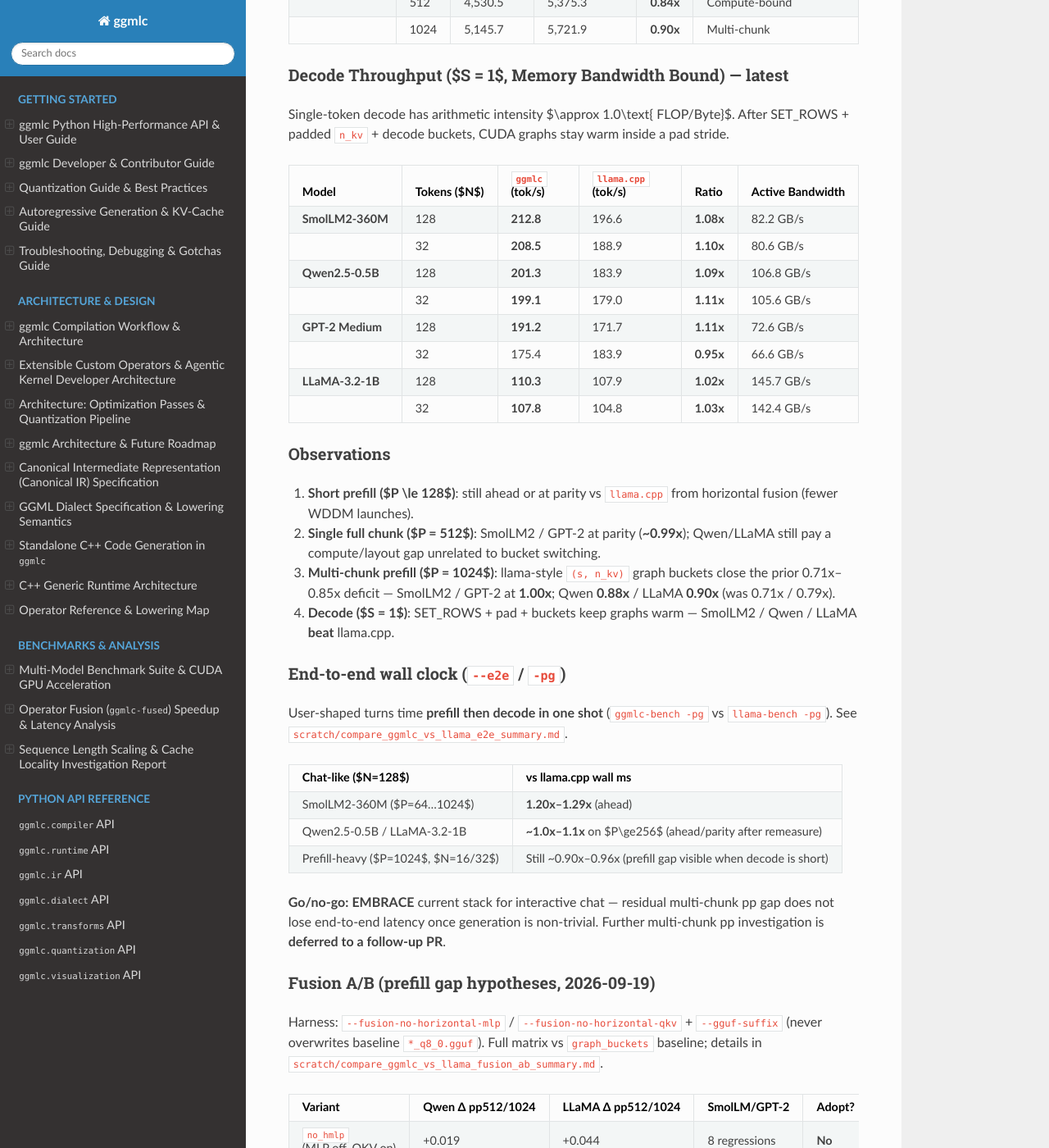
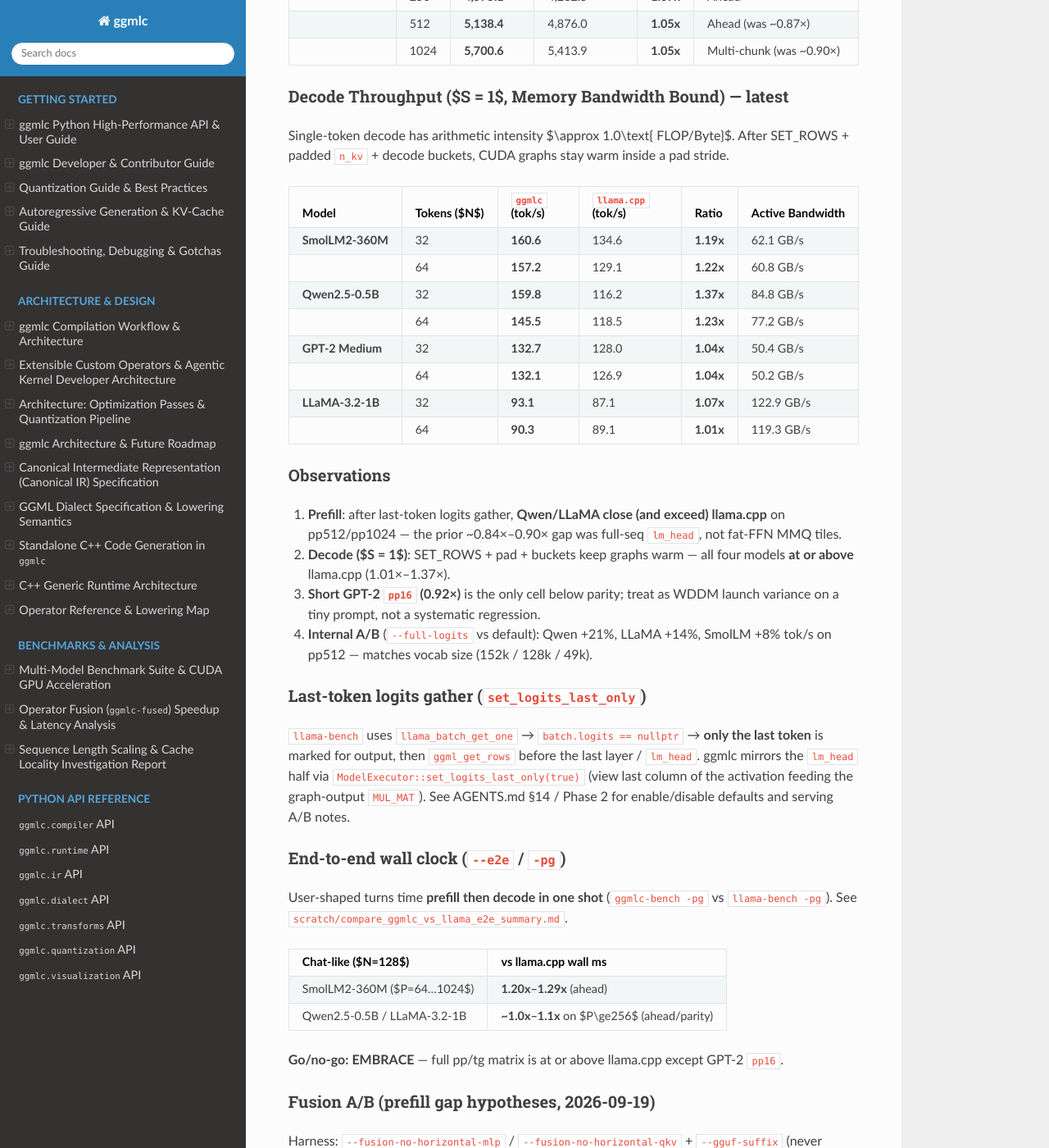
Before and after one commit to monatis/ggmlc, a Sphinx documentation site: the page built from docs/benchmarks/ggmlc_vs_llama_cpp.md, in a window 1280 px wide and 1400 px high, scrolled down 4647 px. Shown: the whole window at 82% size. Built offline with Sphinx 7.4.7 and the Read the Docs theme 3.1.0, drawn with Linux system fonts in a browser that asks for light colours; some of the changed text lies outside the part shown.

Commit message:
docs: publish latest comparative benchmark results

```diff
--- a/docs/benchmarks/ggmlc_vs_llama_cpp.md
+++ b/docs/benchmarks/ggmlc_vs_llama_cpp.md
@@ -7,11 +7,10 @@
 - **Approach**: `ggmlc` compiles models directly from PyTorch (`torch.export`) and JAX (`jaxpr`) traces into GGML graphs with automated optimization passes (horizontal fusion, view folding). `llama.cpp` implements models as hand-written C++ classes.
 - **Graph structure**: `ggmlc` has ~1.5x–2x more graph nodes because tensor views, slices, and reshapes are explicit `GGML_OP_VIEW` nodes. In GGML, views cost 0 FLOPs and dispatch 0 GPU kernels (host pointer math only).
 - **Kernel launches**: Horizontal fusion merges parallel projections ($W_q, W_k, W_v$ and $W_{\text{gate}}, W_{\text{up}}$), cutting GEMV dispatches by 40%–43% (4 vs 7 GEMVs per layer, saving 90 kernel launches per token on 30 layers).
-- **Performance parity (RTX 4050 Laptop, CUDA 12.8, Q8_0)** — llama-style `(s, n_kv)` graph buckets (`scratch/compare_ggmlc_vs_llama_graph_buckets_summary.md`):
-  - **Short prefill ($P \le 128$)**: `ggmlc` is **~0.97x–1.12x** vs `llama.cpp` (fusion / launch-bound).
-  - **Single chunk ($P = 512$)**: **~0.84x–0.99x** (SmolLM2 / GPT-2 **~parity**).
-  - **Multi-chunk ($P = 1024$, ubatch 512)**: **~0.88x–1.00x** after pad-bucket stash/activate (was 0.71x–0.85x); SmolLM2 / GPT-2 at **1.00x**.
-  - **Decode ($S = 1$)**: **~0.95x–1.11x** — SmolLM2 / Qwen / LLaMA at or above llama.cpp.
+- **Performance parity (RTX 4050 Laptop, CUDA 12.8, Q8_0, 2026-09-19)** — last-token logits gather (`set_logits_last_only`, llama `n_outputs=1`) + `(s, n_kv)` graph buckets (`scratch/compare_ggmlc_vs_llama_report.{md,json}`):
+  - **Prefill (all $P \in \{16\ldots1024\}$)**: **31/32** cells ≥ **1.01×** vs `llama.cpp` (Qwen/LLaMA pp512–1024 **1.05×–1.16×**; was ~0.84×–0.90× before logits gather). Sole soft spot: GPT-2 Medium `pp16` **0.92×** (launch noise).
+  - **Decode ($S = 1$, tg32/tg64)**: **1.01×–1.37×** across all four models.
+  - **E2E (`--e2e` / `-pg`)**: chat-like $N=128$ still **~1.0×–1.3×** (Phase 1b).
 - **Extensibility**: Non-standard attention patterns (GQA, QK-norm, sliding window, MLA) compile directly from reference Python code without new C++ runtime kernels.
 
 ---
@@ -134,37 +133,37 @@
 ## 6. Benchmarks (RTX 4050 Laptop, CUDA 12.8)
 
 - **Hardware**: NVIDIA GeForce RTX 4050 Laptop (6 GB GDDR6, 96-bit bus, ~192 GB/s peak).
-- **Setup**: Windows 11, CUDA 12.8. Standalone C++ harnesses (`ggmlc-bench.exe` vs. `llama-bench.exe`) via `examples/benchmarks/compare_ggmlc_vs_llama_cpp.py`, 4 threads, `ubatch = 512`, `Q8_0`, 5 reps.
-- **Latest run**: `scratch/compare_ggmlc_vs_llama_graph_buckets.{md,json}` + `scratch/compare_ggmlc_vs_llama_graph_buckets_summary.md` (llama-style `(s, n_kv)` graph buckets). Absolute tok/s vary with thermal/power; **ratios within a run** are the fair metric.
+- **Setup**: Windows 11, CUDA 12.8. Standalone C++ harnesses (`ggmlc-bench.exe` vs. `llama-bench.exe`) via `examples/benchmarks/compare_ggmlc_vs_llama_cpp.py`, 4 threads, `ubatch = 512`, `Q8_0`, 5 reps. `ggmlc-bench` defaults to **last-token logits** (llama `n_outputs=1`); use `--full-logits` only for A/B.
+- **Latest run**: `scratch/compare_ggmlc_vs_llama_report.{md,json}` (2026-09-19, Phase 2 logits gather). Absolute tok/s vary with thermal/power; **ratios within a run** are the fair metric.
 
 ### Prefill Throughput ($P$ Tokens, `ubatch = 512`) — latest
 
 | Model | $P$ | `ggmlc` (tok/s) | `llama.cpp` (tok/s) | Ratio | Regime |
 | :--- | :---: | :---: | :---: | :---: | :--- |
-| **smollm2_360m** | 16 | **1,877.4** | 1,681.3 | **1.12x** | Launch-bound (fusion win) |
-| | 64 | **5,053.0** | 4,756.1 | **1.06x** | Launch-bound |
-| | 128 | **6,738.2** | 6,539.7 | **1.03x** | Parity |
-| | 256 | **8,252.3** | 8,237.2 | **1.00x** | Parity |
-| | 512 | **9,025.2** | 9,157.5 | **0.99x** | Single full chunk (parity) |
-| | 1024 | **8,840.9** | 8,812.3 | **1.00x** | Multi-chunk (bucket reuse) |
-| **qwen2.5_0.5b** | 16 | **1,741.5** | 1,644.3 | **1.06x** | Launch-bound |
-| | 64 | **4,576.4** | 4,503.5 | **1.02x** | Parity |
-| | 128 | 6,155.6 | 6,374.2 | **0.97x** | Parity |
-| | 256 | 7,365.5 | 7,898.5 | **0.93x** | Compute-bound |
-| | 512 | 7,766.2 | 9,139.8 | **0.85x** | Compute-bound |
-| | 1024 | 8,086.7 | 9,145.0 | **0.88x** | Multi-chunk |
-| **gpt2_medium** | 16 | **1,943.9** | 1,909.5 | **1.02x** | Parity |
-| | 64 | 5,121.9 | 5,223.3 | **0.98x** | Parity |
-| | 128 | 6,828.2 | 6,995.3 | **0.98x** | Parity |
-| | 256 | 8,322.9 | 8,572.8 | **0.97x** | Parity |
-| | 512 | **8,933.7** | 9,039.4 | **0.99x** | Parity |
-| | 1024 | **9,054.4** | 9,021.5 | **1.00x** | Multi-chunk (bucket reuse) |
-| **llama3.2_1b** | 16 | 1,040.5 | 1,068.4 | **0.97x** | Parity |
-| | 64 | 2,918.8 | 3,050.9 | **0.96x** | Parity |
-| | 128 | 3,716.1 | 4,068.9 | **0.91x** | Near parity |
-| | 256 | 4,242.2 | 4,733.6 | **0.90x** | Compute-bound |
-| | 512 | 4,530.5 | 5,375.3 | **0.84x** | Compute-bound |
-| | 1024 | 5,145.7 | 5,721.9 | **0.90x** | Multi-chunk |
+| **smollm2_360m** | 16 | **1,581.7** | 970.8 | **1.63x** | Launch-bound (fusion win) |
+| | 64 | **4,561.4** | 3,981.1 | **1.15x** | Launch-bound |
+| | 128 | **6,581.4** | 5,377.2 | **1.22x** | Launch-bound |
+| | 256 | **8,661.9** | 7,934.2 | **1.09x** | Ahead |
+| | 512 | **9,900.0** | 9,233.1 | **1.07x** | Single full chunk |
+| | 1024 | **9,939.9** | 9,292.8 | **1.07x** | Multi-chunk |
+| **qwen2.5_0.5b** | 16 | **1,599.5** | 1,334.8 | **1.20x** | Launch-bound |
+| | 64 | **4,851.9** | 3,967.8 | **1.22x** | Launch-bound |
+| | 128 | **6,954.0** | 5,941.1 | **1.17x** | Ahead |
+| | 256 | **8,859.4** | 8,049.6 | **1.10x** | Ahead |
+| | 512 | **9,689.2** | 8,953.4 | **1.08x** | Ahead (was ~0.89×) |
+| | 1024 | **9,772.3** | 8,416.7 | **1.16x** | Multi-chunk (was ~0.89×) |
+| **gpt2_medium** | 16 | 1,306.8 | 1,426.5 | **0.92x** | Short-prompt launch noise |
+| | 64 | **4,364.4** | 4,301.0 | **1.01x** | Parity |
+| | 128 | **6,225.4** | 6,064.2 | **1.03x** | Parity |
+| | 256 | **7,781.5** | 7,588.9 | **1.03x** | Parity |
+| | 512 | **9,080.3** | 8,612.7 | **1.05x** | Ahead |
+| | 1024 | **9,139.1** | 8,896.8 | **1.03x** | Multi-chunk |
+| **llama3.2_1b** | 16 | **980.4** | 874.1 | **1.12x** | Launch-bound |
+| | 64 | **2,804.2** | 2,689.2 | **1.04x** | Parity |
+| | 128 | **3,858.7** | 3,690.1 | **1.05x** | Ahead |
+| | 256 | **4,575.1** | 4,282.5 | **1.07x** | Ahead |
+| | 512 | **5,138.4** | 4,876.0 | **1.05x** | Ahead (was ~0.87×) |
+| | 1024 | **5,700.6** | 5,413.9 | **1.05x** | Multi-chunk (was ~0.90×) |
 
 ### Decode Throughput ($S = 1$, Memory Bandwidth Bound) — latest
 
@@ -172,21 +171,25 @@
 
 | Model | Tokens ($N$) | `ggmlc` (tok/s) | `llama.cpp` (tok/s) | Ratio | Active Bandwidth |
 | :--- | :---: | :---: | :---: | :---: | :---: |
-| **SmolLM2-360M** | 128 | **212.8** | 196.6 | **1.08x** | 82.2 GB/s |
-| | 32 | **208.5** | 188.9 | **1.10x** | 80.6 GB/s |
-| **Qwen2.5-0.5B** | 128 | **201.3** | 183.9 | **1.09x** | 106.8 GB/s |
-| | 32 | **199.1** | 179.0 | **1.11x** | 105.6 GB/s |
-| **GPT-2 Medium** | 128 | **191.2** | 171.7 | **1.11x** | 72.6 GB/s |
-| | 32 | 175.4 | 183.9 | **0.95x** | 66.6 GB/s |
-| **LLaMA-3.2-1B** | 128 | **110.3** | 107.9 | **1.02x** | 145.7 GB/s |
-| | 32 | **107.8** | 104.8 | **1.03x** | 142.4 GB/s |
+| **SmolLM2-360M** | 32 | **160.6** | 134.6 | **1.19x** | 62.1 GB/s |
+| | 64 | **157.2** | 129.1 | **1.22x** | 60.8 GB/s |
+| **Qwen2.5-0.5B** | 32 | **159.8** | 116.2 | **1.37x** | 84.8 GB/s |
+| | 64 | **145.5** | 118.5 | **1.23x** | 77.2 GB/s |
+| **GPT-2 Medium** | 32 | **132.7** | 128.0 | **1.04x** | 50.4 GB/s |
+| | 64 | **132.1** | 126.9 | **1.04x** | 50.2 GB/s |
+| **LLaMA-3.2-1B** | 32 | **93.1** | 87.1 | **1.07x** | 122.9 GB/s |
+| | 64 | **90.3** | 89.1 | **1.01x** | 119.3 GB/s |
 
 ### Observations
 
-1. **Short prefill ($P \le 128$)**: still ahead or at parity vs `llama.cpp` from horizontal fusion (fewer WDDM launches).
-2. **Single full chunk ($P = 512$)**: SmolLM2 / GPT-2 at parity (**~0.99x**); Qwen/LLaMA still pay a compute/layout gap unrelated to bucket switching.
-3. **Multi-chunk prefill ($P = 1024$)**: llama-style `(s, n_kv)` graph buckets close the prior 0.71x–0.85x deficit — SmolLM2 / GPT-2 at **1.00x**; Qwen **0.88x** / LLaMA **0.90x** (was 0.71x / 0.79x).
-4. **Decode ($S = 1$)**: SET_ROWS + pad + buckets keep graphs warm — SmolLM2 / Qwen / LLaMA **beat** llama.cpp.
+1. **Prefill**: after last-token logits gather, **Qwen/LLaMA close (and exceed) llama.cpp** on pp512/pp1024 — the prior ~0.84×–0.90× gap was full-seq `lm_head`, not fat-FFN MMQ tiles.
+2. **Decode ($S = 1$)**: SET_ROWS + pad + buckets keep graphs warm — all four models **at or above** llama.cpp (1.01×–1.37×).
+3. **Short GPT-2 `pp16` (0.92×)** is the only cell below parity; treat as WDDM launch variance on a tiny prompt, not a systematic regression.
+4. **Internal A/B** (`--full-logits` vs default): Qwen +21%, LLaMA +14%, SmolLM +8% tok/s on pp512 — matches vocab size (152k / 128k / 49k).
+
+### Last-token logits gather (`set_logits_last_only`)
+
+`llama-bench` uses `llama_batch_get_one` → `batch.logits == nullptr` → **only the last token** is marked for output, then `ggml_get_rows` before the last layer / `lm_head`. ggmlc mirrors the `lm_head` half via `ModelExecutor::set_logits_last_only(true)` (view last column of the activation feeding the graph-output `MUL_MAT`). See AGENTS.md §14 / Phase 2 for enable/disable defaults and serving A/B notes.
 
 ### End-to-end wall clock (`--e2e` / `-pg`)
 
@@ -195,10 +198,9 @@
 | Chat-like ($N=128$) | vs llama.cpp wall ms |
 | :--- | :--- |
 | SmolLM2-360M ($P=64…1024$) | **1.20x–1.29x** (ahead) |
-| Qwen2.5-0.5B / LLaMA-3.2-1B | **~1.0x–1.1x** on $P\ge256$ (ahead/parity after remeasure) |
-| Prefill-heavy ($P=1024$, $N=16/32$) | Still ~0.90x–0.96x (prefill gap visible when decode is short) |
+| Qwen2.5-0.5B / LLaMA-3.2-1B | **~1.0x–1.1x** on $P\ge256$ (ahead/parity) |
 
-**Go/no-go:** **EMBRACE** current stack for interactive chat — residual multi-chunk pp gap does not lose end-to-end latency once generation is non-trivial. Further multi-chunk pp investigation is **deferred to a follow-up PR**.
+**Go/no-go:** **EMBRACE** — full pp/tg matrix is at or above llama.cpp except GPT-2 `pp16`.
 
 ### Fusion A/B (prefill gap hypotheses, 2026-09-19)
 
@@ -210,7 +212,7 @@
 | `no_hqkv` (QKV off, MLP on) | −0.004 | +0.037 | 15 regressions | **No** |
 | Qwen bias-split | — | — | — | **Skipped** (HQKV-off did not help Qwen) |
 
-**Keep default fusion ON.** Residual Qwen/LLaMA prefill gap is not fixed by unfusing Gate+Up or QKV (incl. Qwen bias-concat).
+**Keep default fusion ON.** Residual Qwen/LLaMA prefill gap was **not** fixed by unfusing Gate+Up or QKV; it was fixed by last-token logits gather (Phase 2).
 
 ---
 
@@ -277,8 +279,9 @@
 ## 8. Current Gaps
 
 1. **Compiler-level RoPE layout pass**: Runtime strided reshape closes the CONT tax; a Canonical-IR pass that emits `[D,H,S]` views directly (and fuses `ROPE+VIEW+SET_ROWS` like llama.cpp CUDA) would shrink the IR further.
-2. **Residual prefill gap on Qwen / LLaMA** *(deferred follow-up)*: multi-chunk bucket reuse is largely closed (SmolLM2/GPT-2 at 1.00x on pp1024); remaining 0.84x–0.90x on Qwen/LLaMA is **not** graph-switch tax and **not** horizontal MLP/QKV fusion (both A/Bs falsified — see §6 Fusion A/B). Likely deeper Q8 GEMM tile/layout efficiency on wide FFNs (`I≈4864` / `≈8192`). **Shipped decision:** e2e wall clock (`-pg`) **embraces** for chat-like $N=128$ turns (§6); further multi-chunk pp investigation is intentionally **out of this PR**.
-3. **Faster first-time rebuild**: bucket hits are cheap; the first `prepare()` per `(s, n_kv)` still walks Canonical IR. A lighter native rebuild (closer to llama `build_graph` cost) remains optional.
-4. **Quantization Formats**: Supports `Q8_0`, `Q4_0`, and `F16`. Non-linear k-quants (`Q4_K_M`, `IQ*`) are not yet implemented.
-5. **Driver-VMM KV Integration**: Virtual memory paging is implemented in `--serve`, but not yet enabled by default in batch prefill/decode.
-6. **CPU Microkernels**: Relies on upstream `ggml-cpu` without custom assembly GEMV kernels.
+2. **Last-layer gather (optional)**: llama also `ggml_get_rows` before the *last transformer layer* (not only `lm_head`). ggmlc currently gathers only at the graph-output `MUL_MAT`. Worth A/B under continuous batching if last-layer FFN still shows up in profiles.
+3. **`set_logits_last_only` under multi-request serving**: defaults and A/B notes in AGENTS.md — concurrent decode ($B>1$) may need per-slot output ids rather than a single last-token view.
+4. **Faster first-time rebuild**: bucket hits are cheap; the first `prepare()` per `(s, n_kv)` still walks Canonical IR. A lighter native rebuild (closer to llama `build_graph` cost) remains optional.
+5. **Quantization Formats**: Supports `Q8_0`, `Q4_0`, and `F16`. Non-linear k-quants (`Q4_K_M`, `IQ*`) are not yet implemented.
+6. **Driver-VMM KV Integration**: Virtual memory paging is implemented in `--serve`, but not yet enabled by default in batch prefill/decode.
+7. **CPU Microkernels**: Relies on upstream `ggml-cpu` without custom assembly GEMV kernels.
```
Also changed, not shown: README.md (+14 -10 lines).
